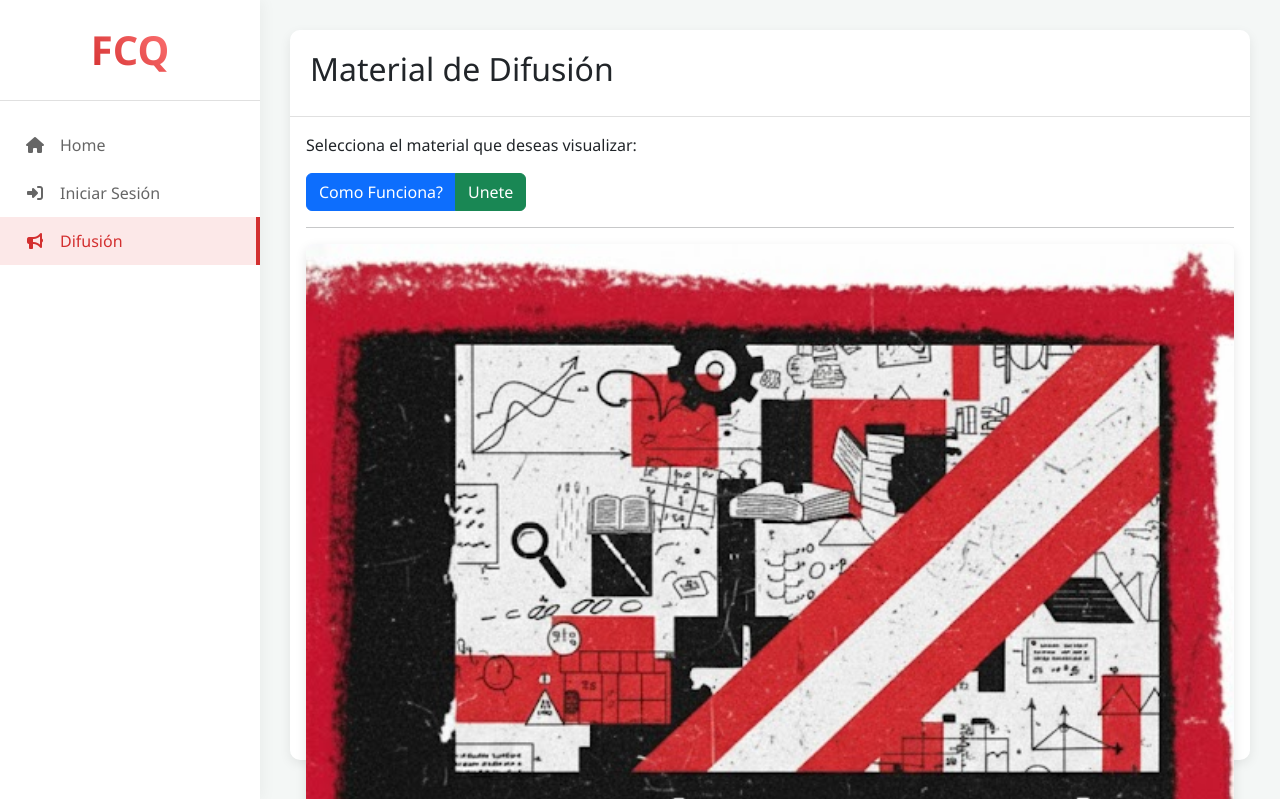
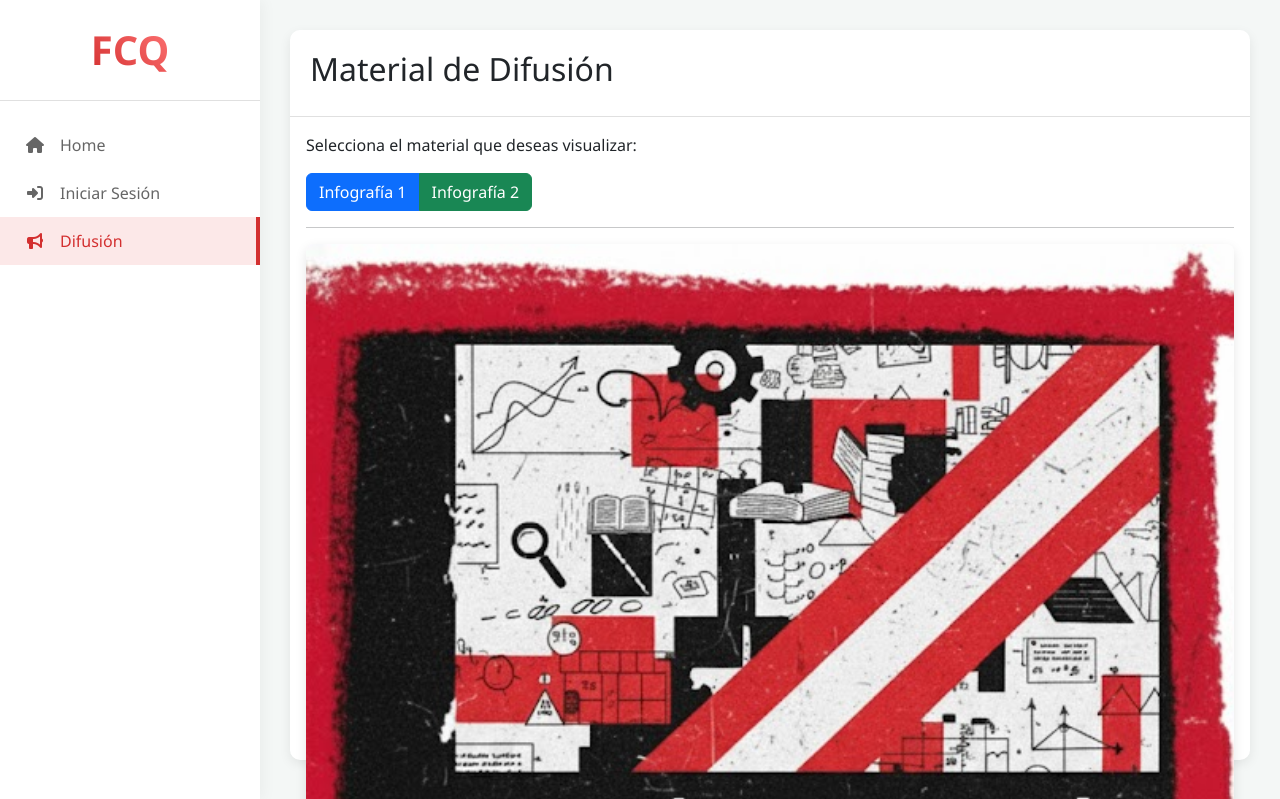
Before and after one commit to ItsBirdy2203/Asesorias2, a PHP site: page /difusion.php in a window 1280 px wide. Shown: the top 799 px of the page. Run offline with PHP 8.4, Linux system fonts and the light colour scheme.

Commit message:
difusion.php

```diff
--- a/difusion.php
+++ b/difusion.php
@@ -1,6 +1,5 @@
 <?php
-// Este archivo no necesita conexión a la BD, pero lo dejamos por si acaso
-// require_once 'db_conexion.php';
+// (No se necesita PHP aquí, pero mantenemos la estructura)
 ?>
 <!DOCTYPE html>
 <html lang="es">
@@ -30,19 +29,17 @@
 
                 <p>Selecciona el material que deseas visualizar:</p>
                 <div class="btn-group" role="group" aria-label="Selector de imágenes">
-                    <button type="button" class="btn btn-primary" onclick="mostrarImagen('img-1')">Como Funciona?</button>
-                    <button type="button" class="btn btn-success" onclick="mostrarImagen('img-2')">Unete</button>
-
+                    <button type="button" class="btn btn-primary" onclick="mostrarImagen('img-1')">Infografía 1</button>
+                    <button type="button" class="btn btn-success" onclick="mostrarImagen('img-2')">Infografía 2</button>
                 </div>
 
                 <hr>
 
                 <div class="imagen-difusion-container">
 
-                    <img id="img-1" class="img-difusion active" src="Asesorias2/Imagen2.png" alt="Infografía 1">
+                    <img id="img-1" class="img-difusion active" src="Imagen2.png" alt="Infografía 1">
 
-                    <img id="img-2" class="img-difusion" src="Asesorias2/Imagen1.png" alt="Infografía 2">
-
+                    <img id="img-2" class="img-difusion" src="Imagen1.png" alt="Infografía 2">
 
                 </div>
 
@@ -55,20 +52,20 @@
 
 <script>
     function mostrarImagen(idDeImagen) {
-        // 1. Primero, oculta todas las imágenes
+        // 1. Oculta todas las imágenes
         var imagenes = document.querySelectorAll('.img-difusion');
         imagenes.forEach(function(img) {
             img.classList.remove('active');
         });
 
-        // 2. Luego, muestra solo la imagen seleccionada
+        // 2. Muestra solo la imagen seleccionada
         var imagenSeleccionada = document.getElementById(idDeImagen);
         if (imagenSeleccionada) {
             imagenSeleccionada.classList.add('active');
         }
     }
 
-    // Opcional: Asegurarnos de que la primera imagen se muestre al cargar
+    // Asegurarnos de que la primera imagen se muestre al cargar
     document.addEventListener("DOMContentLoaded", function() {
         mostrarImagen('img-1');
     });
```
